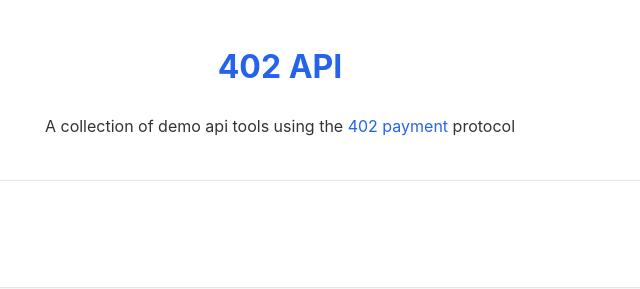
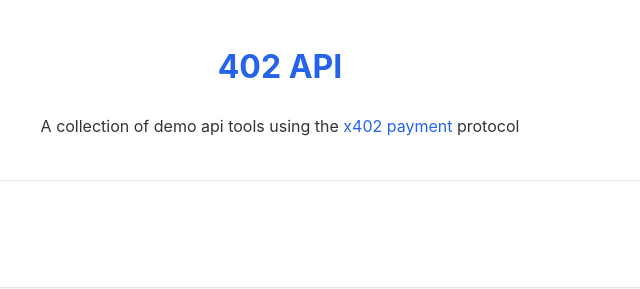
Before and after one commit to morad04/pepebase, a website: page public/index.html in a window 1280 px wide. Shown: the top 289 px of the page, 360-1000 px from the left. Drawn offline with Linux system fonts and the light colour scheme.

Commit message:
update title

```diff
--- a/public/index.html
+++ b/public/index.html
@@ -187,7 +187,7 @@
 <body>
     <header>
         <h1>402 API</h1>
-        <p>A collection of demo api tools using the <a href="https://www.x402.org/" target="_blank">402 payment</a>
+        <p>A collection of demo api tools using the <a href="https://www.x402.org/" target="_blank">x402 payment</a>
             protocol
         </p>
     </header>
```
